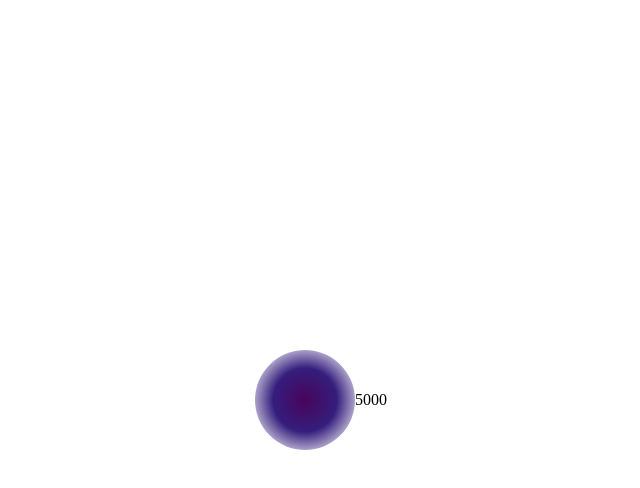
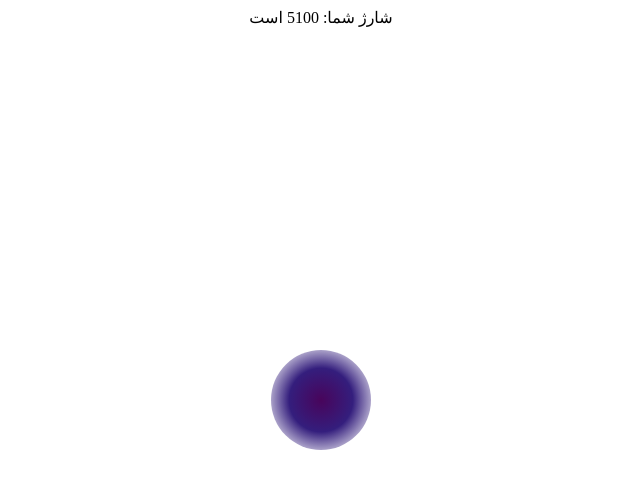
Before and after one commit to kakajan/G14MagicBean, a plain HTML site: page SE03/index.html in a window 1280 px wide. Shown: the whole page, without its empty margins (319-959 px from the left). Drawn offline with Linux system fonts and the light colour scheme.

Commit message:
update on QA

```diff
--- a/SE03/index.html
+++ b/SE03/index.html
@@ -54,19 +54,22 @@
   <body>
     <div class="container">
       <div onclick="sharzheshKon(100)" class="round"></div>
-      <div id="screen"></div>
     </div>
-
+    <div id="screen" style="text-align: center"></div>
 
     <script>
-        const monitor = document.querySelector('#screen');
-        let sharzh = 5000;
-        monitor.innerHTML = sharzh;
-
-        function sharzheshKon (x) {
-           sharzh += x //sharzh = sharzh + x
-           monitor.innerHTML = sharzh
-        }
+      const monitor = document.querySelector("#screen");
+      let sharzh = 5000;
+      monitor.innerHTML = sharzh;
+      let myFN = (s) => {
+        alert(s);
+        sharzheshKon(100);
+      };
+      myFN(45);
+      function sharzheshKon(x) {
+        sharzh += x; //sharzh = sharzh + x
+        monitor.innerHTML = `شارژ شما: ${sharzh} است`;
+      }
     </script>
   </body>
 </html>
```
